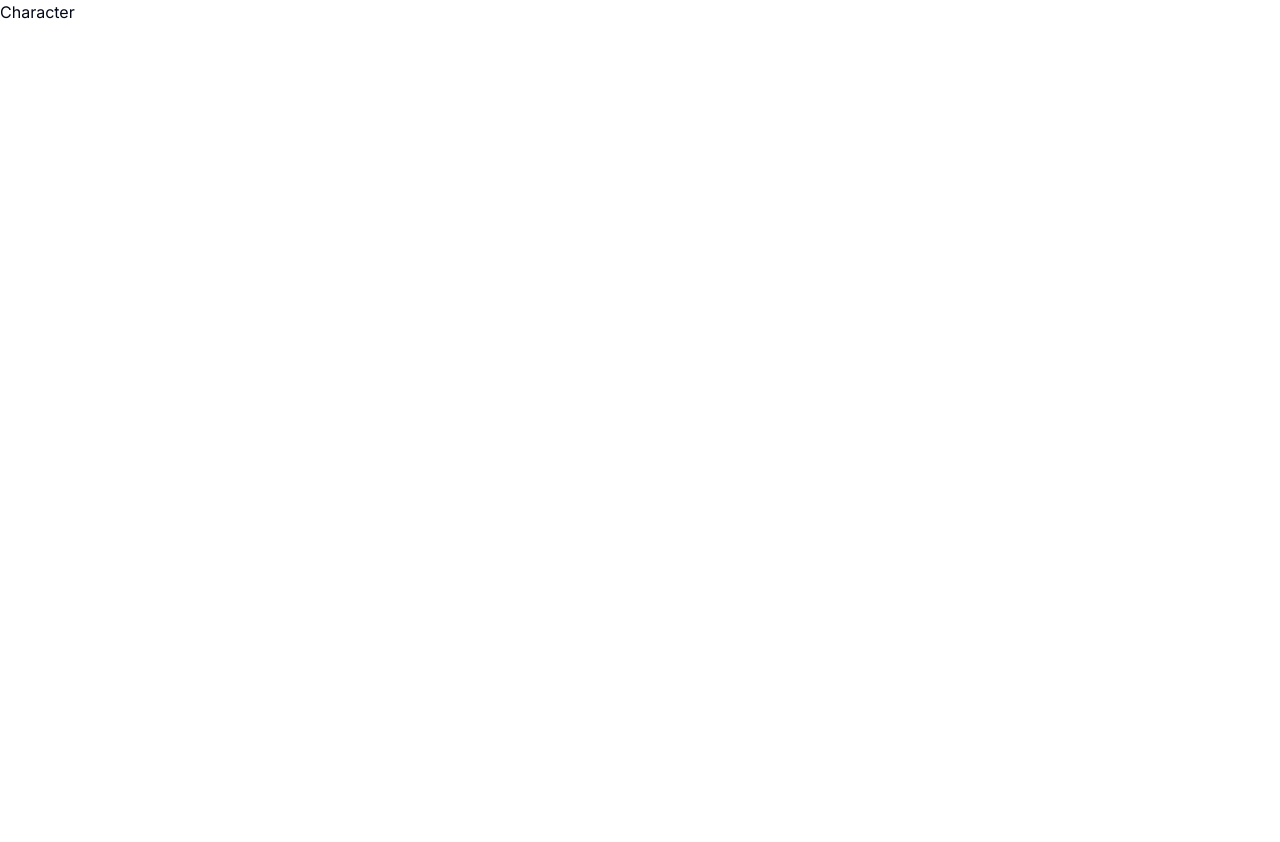
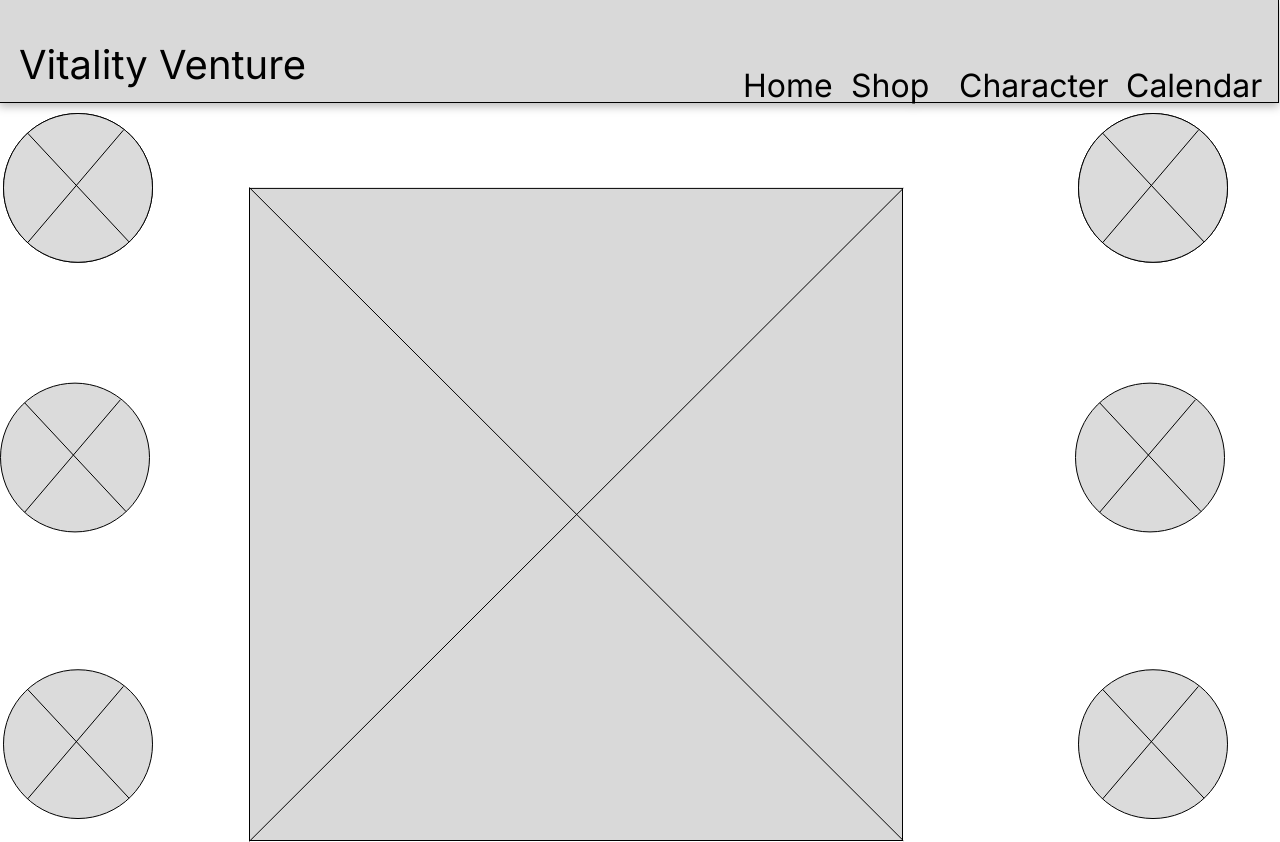
Before and after one commit to cperez1703/Vitality-Venture, a Next.js app: page /character in a window 1280 px wide. Before the commit the page ends 800 px from the top, so only its background shows below. Built offline with nearby package versions, Linux system fonts and the light colour scheme.

Commit message:
added other wireframes

```diff
--- a/app/(dashboard)/calendar/page.tsx
+++ b/app/(dashboard)/calendar/page.tsx
@@ -1,5 +1,40 @@
+import { UserButton } from "@clerk/nextjs";
 export default function Home() {
   return (
+    <>
+      <div
+        className="w-full h-[113px] relative"
+        style={{ filter: "drop-shadow(0px 4px 4px rgba(0,0,0,0.25))" }}
+      >
+        <div className="w-full h-[104px] absolute left-[-1px] top-[-1px] bg-[#d9d9d9] border border-black" />
+          <button className="w-[293px] h-[54px] absolute left-[19px] top-[35px] text-[40px] text-left text-black">
+            Vitality Venture
+          </button>
+          <button className="w-[88px] h-[54px] absolute left-[743px] top-[59px] text-[32px] text-left text-black">
+            Home
+          </button>
+          <button className="w-[88px] h-[54px] absolute left-[851px] top-[59px] text-[32px] text-left text-black">
+            Shop
+          </button>
+          <button className="w-[147px] h-[54px] absolute left-[959px] top-[59px] text-[32px] text-left text-black">
+            Character
+          </button>
+          <button className="w-[147px] h-[54px] absolute left-[1126px] top-[59px] text-[32px] text-left text-black">
+            Calendar
+          </button>
+
+          <div
+            className="absolute left-[1302px] top-[11px]"
+          >
+            <UserButton
+              appearance={{
+                elements: {
+                    avatarBox: "h-[80px] w-[80px]"
+                }
+              }}
+            />
+          </div>
+      </div>
       <div className="w-[1324px] h-[823px] relative">
         <div className="w-[1321px] h-[823px] absolute left-0.5 top-[-1px] bg-[#d9d9d9] border border-black" />
         <div className="w-[1321px] h-[73px] absolute left-0.5 top-[-1px] bg-[#d9d9d9] border border-black" />
@@ -186,5 +221,6 @@ export default function Home() {
           />
         </svg>
     </div>
+    </>
   );
 }
--- a/app/(dashboard)/character/page.tsx
+++ b/app/(dashboard)/character/page.tsx
@@ -1,7 +1,77 @@
+import { UserButton } from "@clerk/nextjs";
 export default function Home() {
   return (
-    <div>
-        Character
-    </div>
+    <>
+      <div
+        className="w-full h-[113px] relative"
+        style={{ filter: "drop-shadow(0px 4px 4px rgba(0,0,0,0.25))" }}
+      >
+        <div className="w-full h-[104px] absolute left-[-1px] top-[-1px] bg-[#d9d9d9] border border-black" />
+          <button className="w-[293px] h-[54px] absolute left-[19px] top-[35px] text-[40px] text-left text-black">
+            Vitality Venture
+          </button>
+          <button className="w-[88px] h-[54px] absolute left-[743px] top-[59px] text-[32px] text-left text-black">
+            Home
+          </button>
+          <button className="w-[88px] h-[54px] absolute left-[851px] top-[59px] text-[32px] text-left text-black">
+            Shop
+          </button>
+          <button className="w-[147px] h-[54px] absolute left-[959px] top-[59px] text-[32px] text-left text-black">
+            Character
+          </button>
+          <button className="w-[147px] h-[54px] absolute left-[1126px] top-[59px] text-[32px] text-left text-black">
+            Calendar
+          </button>
+
+          <div
+            className="absolute left-[1302px] top-[11px]"
+          >
+            <UserButton
+              appearance={{
+                elements: {
+                    avatarBox: "h-[80px] w-[80px]"
+                }
+              }}
+            />
+          </div>
+      </div>
+      <svg
+        width={1228}
+        height={730}
+        viewBox="0 0 1228 730"
+        fill="none"
+        xmlns="http://www.w3.org/2000/svg"
+        className="w-[1228px] h-[729px] relative"
+        preserveAspectRatio="none"
+      >
+        <circle cx={78} cy={75} r="74.5" fill="#DBDBDB" stroke="black" />
+        <line x1="27.7409" y1="20.2843" x2="128.991" y2="129.034" stroke="black" />
+        <line x1="123.381" y1="17.1988" x2="27.756" y2="129.699" stroke="black" />
+        <circle cx={75} cy={345} r="74.5" fill="#DBDBDB" stroke="black" />
+        <line x1="24.7409" y1="290.284" x2="125.991" y2="399.034" stroke="black" />
+        <line x1="120.381" y1="287.199" x2="24.756" y2="399.699" stroke="black" />
+        <circle cx={78} cy={75} r="74.5" fill="#DBDBDB" stroke="black" />
+        <line x1="27.7409" y1="20.2843" x2="128.991" y2="129.034" stroke="black" />
+        <line x1="123.381" y1="17.1988" x2="27.756" y2="129.699" stroke="black" />
+        <circle cx={78} cy={632} r="74.5" fill="#DBDBDB" stroke="black" />
+        <line x1="27.7409" y1="577.284" x2="128.991" y2="686.034" stroke="black" />
+        <line x1="123.381" y1="574.199" x2="27.756" y2="686.699" stroke="black" />
+        <circle cx={1153} cy={75} r="74.5" fill="#DBDBDB" stroke="black" />
+        <line x1="1102.74" y1="20.2843" x2="1203.99" y2="129.034" stroke="black" />
+        <line x1="1198.38" y1="17.1988" x2="1102.76" y2="129.699" stroke="black" />
+        <circle cx={1150} cy={345} r="74.5" fill="#DBDBDB" stroke="black" />
+        <line x1="1099.74" y1="290.284" x2="1200.99" y2="399.034" stroke="black" />
+        <line x1="1195.38" y1="287.199" x2="1099.76" y2="399.699" stroke="black" />
+        <circle cx={1153} cy={75} r="74.5" fill="#DBDBDB" stroke="black" />
+        <line x1="1102.74" y1="20.2843" x2="1203.99" y2="129.034" stroke="black" />
+        <line x1="1198.38" y1="17.1988" x2="1102.76" y2="129.699" stroke="black" />
+        <circle cx={1153} cy={632} r="74.5" fill="#DBDBDB" stroke="black" />
+        <line x1="1102.74" y1="577.284" x2="1203.99" y2="686.034" stroke="black" />
+        <line x1="1198.38" y1="574.199" x2="1102.76" y2="686.699" stroke="black" />
+        <rect x="249.5" y="75.5" width={653} height={653} fill="#D9D9D9" stroke="black" />
+        <line x1="249.354" y1="74.6464" x2="903.354" y2="728.646" stroke="black" />
+        <line x1="903.354" y1="75.3536" x2="249.354" y2="729.354" stroke="black" />
+      </svg>
+    </>
   );
 }
--- a/app/(dashboard)/shop/page.tsx
+++ b/app/(dashboard)/shop/page.tsx
@@ -1,7 +1,45 @@
+import { UserButton } from "@clerk/nextjs";
 export default function Home() {
   return (
-    <div>
-        Shop Page
-    </div>
+    <>
+      <div
+        className="w-full h-[113px] relative"
+        style={{ filter: "drop-shadow(0px 4px 4px rgba(0,0,0,0.25))" }}
+      >
+        <div className="w-full h-[104px] absolute left-[-1px] top-[-1px] bg-[#d9d9d9] border border-black" />
+          <button className="w-[293px] h-[54px] absolute left-[19px] top-[35px] text-[40px] text-left text-black">
+            Vitality Venture
+          </button>
+          <button className="w-[88px] h-[54px] absolute left-[743px] top-[59px] text-[32px] text-left text-black">
+            Home
+          </button>
+          <button className="w-[88px] h-[54px] absolute left-[851px] top-[59px] text-[32px] text-left text-black">
+            Shop
+          </button>
+          <button className="w-[147px] h-[54px] absolute left-[959px] top-[59px] text-[32px] text-left text-black">
+            Character
+          </button>
+          <button className="w-[147px] h-[54px] absolute left-[1126px] top-[59px] text-[32px] text-left text-black">
+            Calendar
+          </button>
+
+          <div
+            className="absolute left-[1302px] top-[11px]"
+          >
+            <UserButton
+              appearance={{
+                elements: {
+                    avatarBox: "h-[80px] w-[80px]"
+                }
+              }}
+            />
+          </div>
+      </div>
+      <div className="w-[250px] h-[75px] relative">
+        <p className="w-[250px] h-[75px] absolute left-0 top-0 text-[35px] text-center text-black">
+          Shop
+        </p>
+      </div>
+    </>
   );
 }
```
Lines whose indentation alone changed are shown as unchanged.
